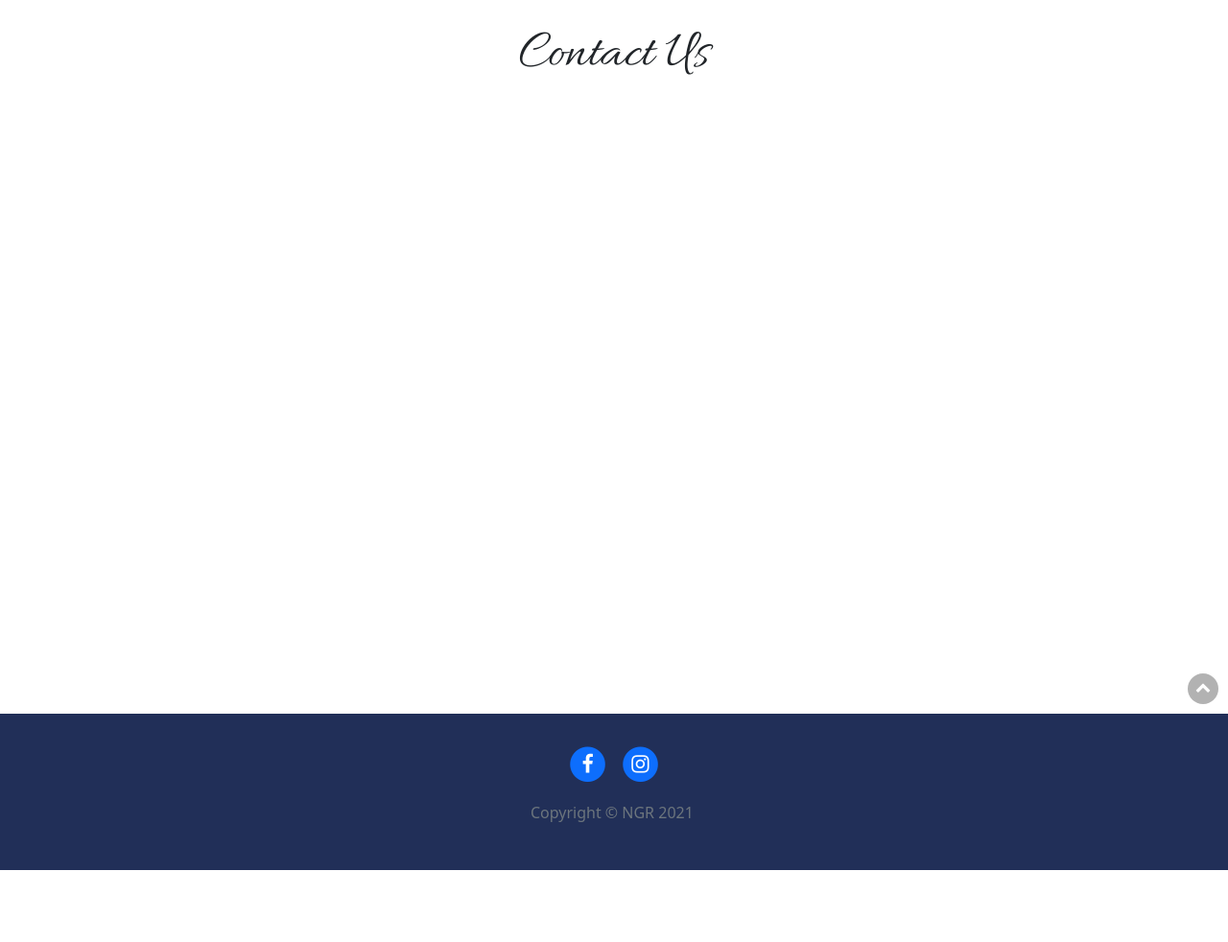
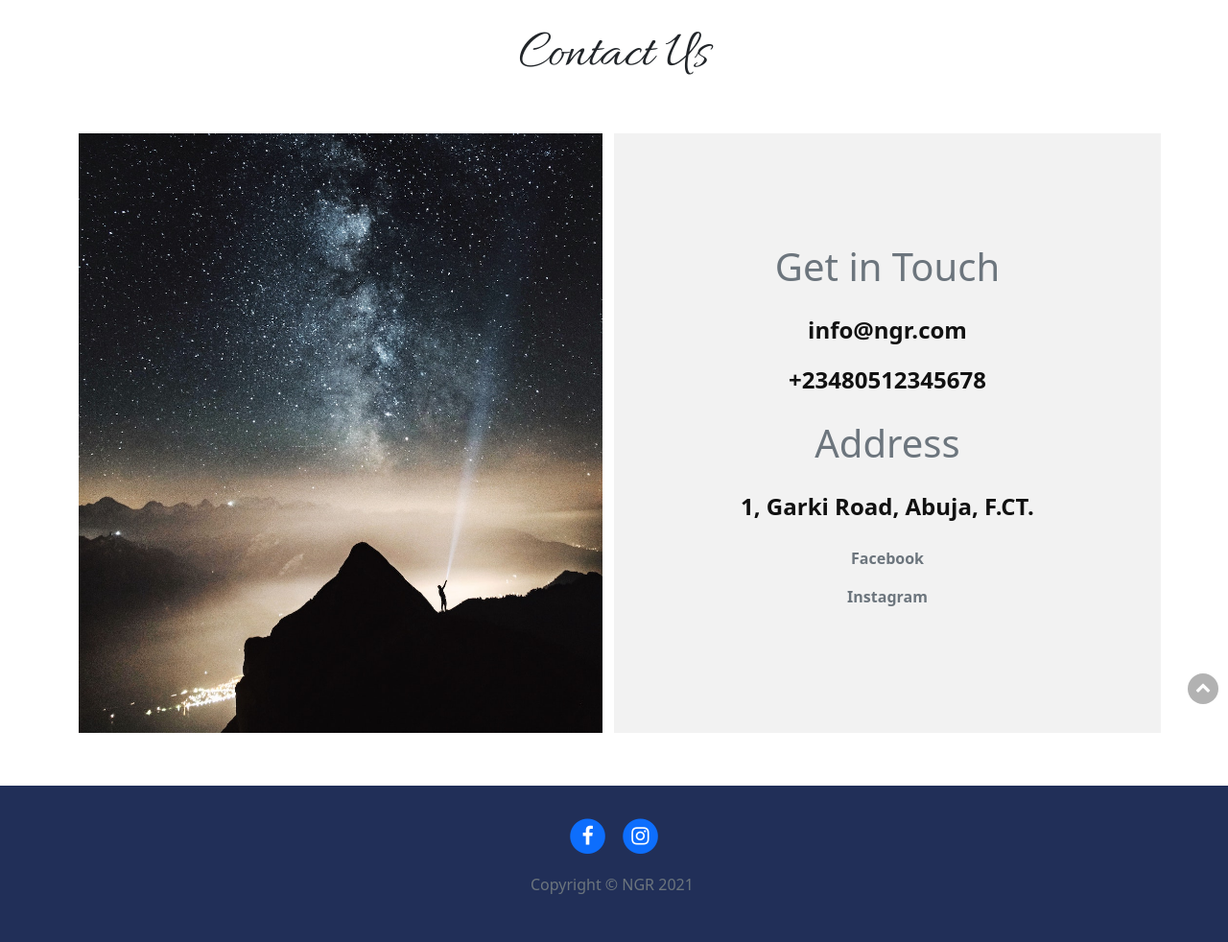
Before and after one commit to emmanueljimawo/NGR-project, a Django app: page /contact-us in a window 1280 px wide. Shown: the part 56-1038 px from the top of the page at 96% size. Before the commit the page ends 963 px from the top, so only its background shows below. Run offline with Django 3.2, Linux system fonts and the light colour scheme; data that the repository does not hold is empty; some libraries are stand-ins or nearby versions.

Commit message:
add contact page, filtering, thumbnail and adjust profile page

```diff
--- a/ngr_website/contest/forms.py
+++ b/ngr_website/contest/forms.py
@@ -16,6 +16,7 @@ class RegistrationForm(forms.ModelForm):
     agree_to_the_terms_and_conditions = forms.BooleanField(label='i hereby agree to the terms and conditions', widget=forms.CheckboxInput(attrs={'class': 'form-check-input', }))
     agree_to_pay_the_registration_fee = forms.BooleanField(label='i hereby agree to pay the registration fee of', widget=forms.CheckboxInput(attrs={'class': 'form-check-input', }))
     agree_that_the_information_provided_is_accurate = forms.BooleanField(label='i hereby agree that the information provided above is accurate', widget=forms.CheckboxInput(attrs={'class': 'form-check-input', }))
+    photograph = forms.ImageField(help_text=_('Recommended size: 1080 x 1920 pixels'), widget=forms.FileInput(attrs={'class': 'form-control', }))
 
 
     class Meta:
@@ -31,7 +32,6 @@ class RegistrationForm(forms.ModelForm):
           'instagram': forms.URLInput(attrs={'class':'form-control', }),
           'email': forms.EmailInput(attrs={'class':'form-control', }),
           'state': forms.Select(attrs={'class':'form-control', }),
-          'photograph': forms.FileInput(attrs={'class': 'form-control', }),
         }
 
 
--- a/ngr_website/contest/urls.py
+++ b/ngr_website/contest/urls.py
@@ -1,6 +1,6 @@
 from django.urls import path
 from django.views.decorators.csrf import csrf_exempt
-from .views import Contestants, Profile, Registration, search_contestants, verify_registration_fee_payment, verify_voting_fee_payment
+from .views import Contestants, Profile, Registration, verify_registration_fee_payment, verify_voting_fee_payment
 
 app_name = 'contest'
 
@@ -12,10 +12,8 @@ handler400 = 'core.views.custom_bad_request_view'
 
 urlpatterns = [
     path('registration/', Registration.as_view(), name='registration'),
-    path('contestants/profile/<slug:slug>/', Profile.as_view(), name='profile'),
+    path('contestants/<slug:slug>/', Profile.as_view(), name='profile'),
     path('contestants/', Contestants.as_view(), name='contestants'),
-    path('contestants/search/', csrf_exempt(search_contestants), name='contestants-search'),
     path('registration/<str:ref>/', verify_registration_fee_payment, name='verify_registration_fee_payment'),
     path('voting/<slug:slug>/<str:ref>/', verify_voting_fee_payment, name='verify_voting_fee_payment'),
-
 ]
--- a/ngr_website/core/static/css/styles.css
+++ b/ngr_website/core/static/css/styles.css
@@ -10,11 +10,13 @@
   color: #fff;
   padding-top: 2px;
   z-index: 100;
+  cursor: pointer;
 }
 
 #footerpad {
   padding-top: 2rem;
   padding-bottom: 2rem;
+  z-index: 3;
   position: relative;
   background-color: rgba(33, 47, 88, 10);
 }
@@ -222,3 +224,19 @@ section {
 #registration-form label{
   color: #6c757d!important;
 }
+
+.grecaptcha-badge {
+  visibility: hidden;
+}
+
+
+.contact-details p {
+  font-size: 1.5rem;
+  color: #111111;
+  font-weight: 700;
+}
+
+.contact-details a p, .contact-details a {
+  font-size: 16px;
+  text-decoration: none;
+}
--- a/ngr_website/core/static/js/main.js
+++ b/ngr_website/core/static/js/main.js
@@ -4,58 +4,10 @@ $("#alert-message").delay(3000).slideUp(400, function() {
   });
 
 
-  // Contestant search
-  const searchOutput = $('.search-output');
-  searchOutput.css('display', 'none');
-  const djangoOutput = $('.django-output');
-  const media_path   = `${window.location.origin}/media/`;
-  const profile_path   = `${window.location.href}profile/`;
+// Scroll To Top
 
-  $('#searchField').keyup(function(e){
-      const searchValue = e.target.value;
-      if (searchValue.trim().length > 0){
-          fetch("/contest/contestants/search/",{
-              body: JSON.stringify({searchText: searchValue}),
-              method: "POST",
-          }).then((res) => res.json()).then((data) => {
-              console.log('data', data);
-              djangoOutput.css('display', 'none');
-              searchOutput.css('display', 'block');
-              if (data.length === 0){
-                  $('.search-output .people').html('<h3 class="text-muted display-6">Contestants unavailable...</h3>');
-              }else{
-                  data.forEach((object) => {
-                      $('.search-output .people').html(
-                         `
-                         <div class="col-md-4 col-lg-3 item" data-aos="fade-up">
-                          <div class="box" style="background-image: url(${media_path}${object.photograph});">
-                              <div class="cover">
-                      <h3 class="name">${object.last_name} ${object.other_names}</h3>
-                      <p class="title">${object.profession}</p>
-                      <div class="social">
-                         ${object.facebook ? `<a href="${object.facebook}"><i class="fa fa-facebook-official"></i></a>` : ''}
-                         ${object.instagram ? `<a href="${object.instagram}"><i class="fa fa-instagram"></i></a>` : ''}
-                      </div>
-                      <div class="d-flex justify-content-around mt-4"><a class="btn btn-warning" role="button" href="${profile_path}${object.slug}">Profile</a>
-                      <span class="btn btn-success paystack-btn"
-                      >
-                      Vote<i class="fa fa-star ms-1"></i></span>
-                </div>
+function scrollToTop() {
 
-                  </div>
-              </div>
-              <div class="ribbon"><span> ${object.count_votes ? object.count_votes|intcomma : 0 } votes</span></div>
-          </div>
-                          `
-                      );
-                  });
-              }
+  window.scrollTo({top: 0, behavior: 'smooth'});
 
-          });
-      }
-      else{
-                  djangoOutput.css('display', 'block');
-                  searchOutput.css('display', 'none');
-              }
-
-  });
+  }
--- a/ngr_website/core/templates/base.html
+++ b/ngr_website/core/templates/base.html
@@ -6,7 +6,7 @@
 <head>
     <meta charset="utf-8">
     <meta name="viewport" content="width=device-width, initial-scale=1.0, shrink-to-fit=no">
-    <title>Naija Grace Race-{% block title %}{% endblock %}
+    <title>{% block title %}{% endblock %} | Naija Grace Race
     </title>
     <link rel="stylesheet" href="{% static 'bootstrap/css/bootstrap.min.css' %}">
     <link rel="stylesheet" href="https://fonts.googleapis.com/css?family=Allura&amp;display=swap">
@@ -25,8 +25,8 @@
     {% include 'includes/navbar.html' %}
     {% block content %}{% endblock %}
 
-    <a href="#top">
-        <div id="scroll-to-top"><i class="fa fa-chevron-up"></i></div>
+    <a onclick="scrollToTop()">
+        <div  id="scroll-to-top"><i class="fa fa-chevron-up"></i></div>
     </a>
     {% include 'includes/footer.html' %}
     <script src="{% static 'js/jquery.min.js' %}"></script>
--- a/ngr_website/core/templates/core/about-us.html
+++ b/ngr_website/core/templates/core/about-us.html
@@ -1,7 +1,7 @@
 {% extends 'base.html' %}
 {% load static %}
 
-{% block title %}Home{% endblock %}
+{% block title %}About Us{% endblock %}
 
 {% block content %}
 <section>
--- a/ngr_website/core/templates/core/contact-us.html
+++ b/ngr_website/core/templates/core/contact-us.html
@@ -1,13 +1,44 @@
 {% extends 'base.html' %}
 {% load static %}
 
-{% block title %}Home{% endblock %}
+{% block title %}Contact Us{% endblock %}
 
 {% block content %}
-<section>
-    <div class="container body-container">
-        <div>
-            <h1 class="display-4 text-center" style="font-family: Allura, serif;">Contact Us</h1>
+<section class="body-container">
+    <h1 class="display-4 text-center mb-5" style="font-family: Allura, serif;">Contact Us</h1>
+    <div class="container">
+        <div class="row contact-details" style="height: 600px">
+            <div class="col-md-6 d-none d-md-inline" data-aos="fade-right"><img class="img-fluid" src="{% static 'img/contact-us.jpg' %}"></div>
+            <div class="col text-center d-flex justify-content-center align-items-center" data-aos="fade-left" style="background-color: #f2f2f2;">
+                <div>
+                    <div class="row my-2">
+                        <div class="col">
+                            <div>
+                                <h1 class="display-6 text-muted mb-4">Get in Touch</h1>
+                                <p>info@ngr.com</p>
+                                <p>+23480512345678</p>
+                            </div>
+                        </div>
+                    </div>
+                    <div class="row my-2">
+                        <div class="col">
+                            <div>
+                                <h1 class="display-6 text-muted mb-4">Address</h1>
+                                <p>1, Garki Road, Abuja, F.CT.<br></p>
+                            </div>
+                        </div>
+                    </div>
+                    <div class="row my-2">
+                        <div class="col">
+                            <div><a href="https://www.facebook.com/Naija-Grace-Race-105796708484386/" target="_blank">
+                                    <p class="text-muted">Facebook</p>
+                                </a><a href="https://www.instagram.com/naijagracerace/" target="_blank">
+                                    <p class="text-muted">Instagram</p>
+                                </a></div>
+                        </div>
+                    </div>
+                </div>
+            </div>
         </div>
     </div>
 </section>
--- a/ngr_website/ngr_website/settings.py
+++ b/ngr_website/ngr_website/settings.py
@@ -46,6 +46,7 @@ INSTALLED_APPS = [
     'captcha',
     'widget_tweaks',
     'django_filters',
+    'imagekit',
 ]
 
 SITE_ID = 1
--- a/ngr_website/requirements.txt
+++ b/ngr_website/requirements.txt
@@ -3,19 +3,22 @@ autopep8==1.5.7
 certifi==2021.5.30
 charset-normalizer==2.0.4
 Django==3.2.6
+django-appconf==1.0.4
 django-cleanup==5.2.0
 django-filter==2.4.0
+django-imagekit==4.0.2
 django-recaptcha==2.0.6
-django-thumbs==0.4
 django-widget-tweaks==1.4.8
 gunicorn==20.1.0
 humanize==3.11.0
 idna==3.2
+pilkit==2.0
 Pillow==8.3.1
 psycopg2-binary==2.9.1
 pycodestyle==2.7.0
 pytz==2021.1
 requests==2.26.0
+six==1.16.0
 sqlparse==0.4.1
 toml==0.10.2
 urllib3==1.26.6
```
Also changed, not shown: ngr_website/contest/models.py (+5 -20 lines), ngr_website/contest/templates/contest/contestants.html (+15 -15 lines), ngr_website/contest/templates/contest/profile.html (+16 -8 lines), ngr_website/contest/templates/contest/registration.html (+8 -1 lines), ngr_website/contest/views.py (+16 -12 lines), ngr_website/contest/migrations/0002_remove_contestant_thumbnail.py (added), ngr_website/core/static/img/contact-us.jpg (added), 1 other file.
